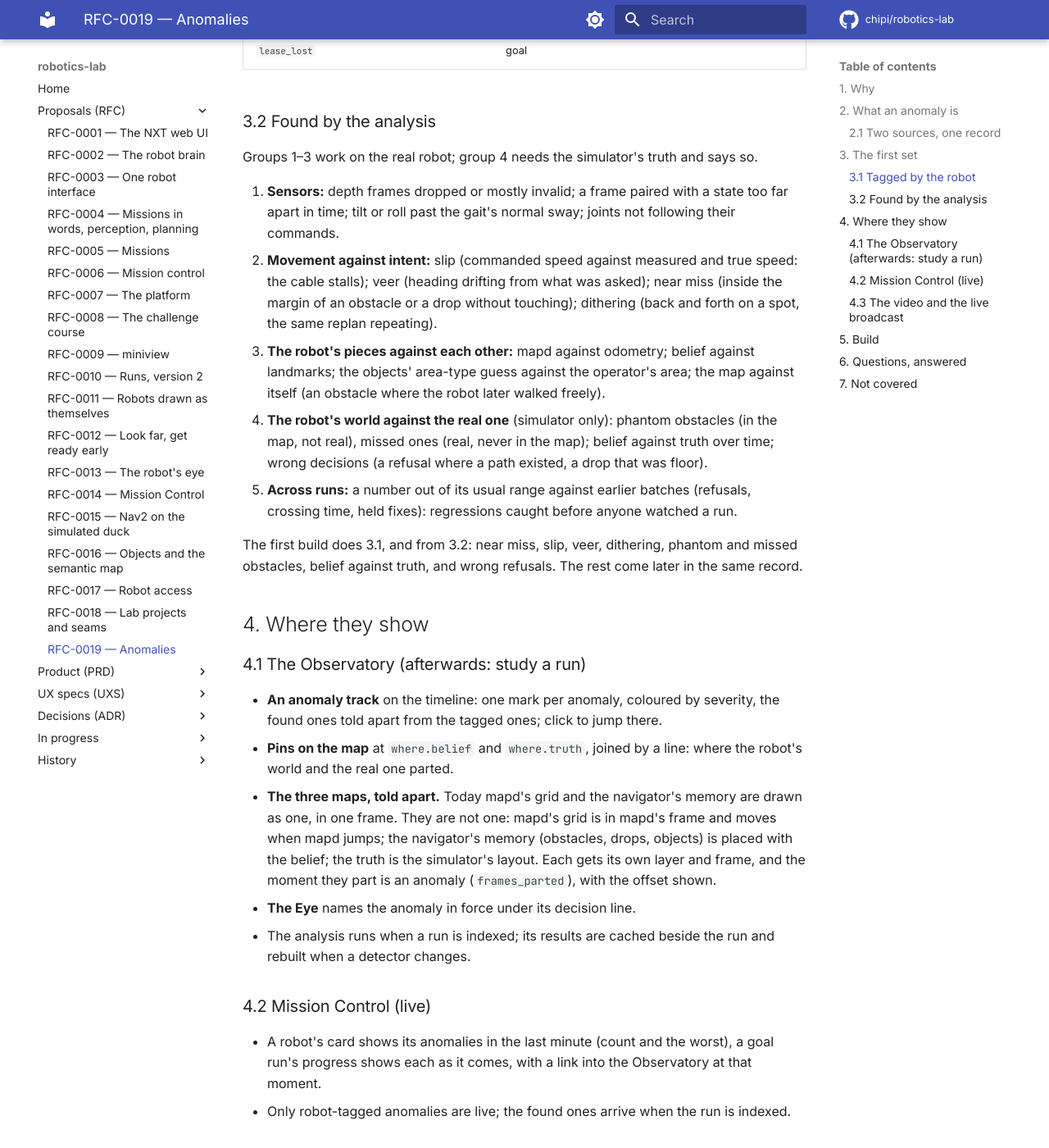
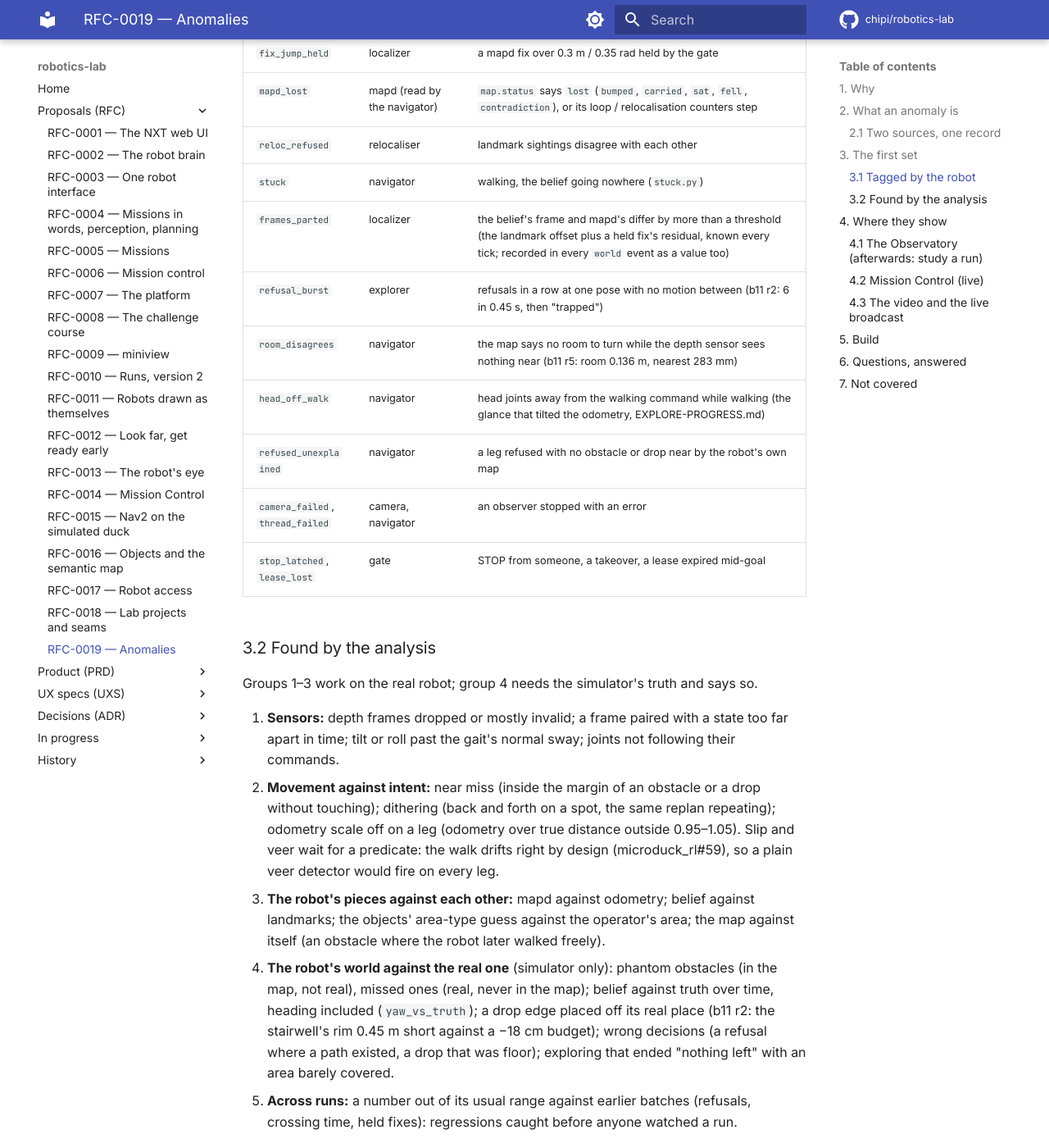
Before and after one commit to chipi/robotics-lab, an MkDocs documentation site: the page built from docs/rfc/RFC-0019-anomaly-telemetry.md, in a window 1280 px wide and 1400 px high, scrolled down 2308 px. Shown: the whole window at 82% size. Built offline with MkDocs 1.6.1 and Material for MkDocs 9.7.7, drawn with Linux system fonts in a browser that asks for light colours; comment, search, counter and statistics services are not loaded; some of the changed text lies outside the part shown.

Commit message:
docs: RFC-0019 accepted with changes (revision 2: the advisor's review — b11's anomalies, frames_parted live, detector/version/frame/margin/evidence, a harness source, quiet on clean runs, a CLI first, the derived index; Mission Control and video kept)
Co-Authored-By: Claude Opus 5.5 <noreply@anthropic.com>
Claude-Session: https://claude.ai/code/session_014cvkLDtihKBLiV2cbMenbC

````diff
--- a/docs/rfc/RFC-0019-anomaly-telemetry.md
+++ b/docs/rfc/RFC-0019-anomaly-telemetry.md
@@ -1,6 +1,7 @@
 # RFC-0019 — Anomalies: what went wrong, told by the software, on the timeline and the map
 
-**Status:** Proposed (2026-11-19), for the operator's review. The operator's direction, 2026-11-19:
+**Status:** Accepted with changes, revision 2 (2026-11-19): the advisor's review (Fable 5.1) folded
+in, the operator: "Yes"; its questions answered (§6). The operator's direction, 2026-11-19:
 "track during the run all the things that are going wrong … a telemetry of the software modules
 that we are building, so that after a run finishes, we can … see how software works, not only what
 sensors are telling us … plot on a timeline events that were coming from the software that were
@@ -46,10 +47,11 @@ alike:
 
 ```json
 {"anomaly": "fix_jump_held", "source": "robot", "module": "localizer", "severity": "major",
- "t": 822.5, "t_end": 844.0,
- "where": {"belief": [1.94, -1.01], "truth": [1.69, -0.35]},
+ "detector": "fix_gate", "version": 1, "t": 822.5, "t_end": 844.0,
+ "where": {"belief": [1.94, -1.01], "mapd": [1.94, -1.01], "truth": [1.69, -0.35], "frame": "map"},
  "summary": "mapd moved the belief 0.90 m in one fix while pivoting; held",
- "values": {"jump_m": 0.90, "mapd_lost": "bumped", "relocalizations": 3},
+ "values": {"jump_m": 0.90, "mapd_lost": "bumped", "relocalizations": 3}, "margin": 0.60,
+ "evidence": {"t": [822.4, 822.6], "events": ["fix@822.6", "mapd_status@822.5"]},
  "related": ["contact@844.0"]}
 ```
 
@@ -57,9 +59,19 @@ alike:
   was. On the real robot `truth` is absent.
 - `severity`: `info` (worth seeing), `minor` (cost time), `major` (put the run at risk), `critical`
   (contact, fall, a drop margin broken).
-- `related` links causes and effects (the jump and the contact it led to).
-- A robot-tagged anomaly is an event in the run log (ADR-0014's shape, `event: "anomaly"`); a
-  found one is written beside the run by the analysis, never into the recording.
+- `related` links causes and effects (the jump and the contact it led to); `evidence` is what the
+  detector read (a tick range, event ids), kept apart from cause and effect.
+- `detector` and `version`: which detector found it and which version, so its results are rebuilt
+  when the detector changes. `margin`: how far past its threshold it was (a near miss by 1 mm and
+  by 5 cm are different findings).
+- `where` names its frames: the belief, mapd's own (`mapd`, when it differs) and the truth.
+- A third source, `harness`: the simulator's live truth guard (the exploring runner stops a run on a
+  contact by truth), neither the robot nor the analysis.
+- Contact and fall are judge outcomes, not anomalies; an anomaly links to them through `related`.
+- A robot-tagged anomaly is an event in the run log (ADR-0014's shape, `event: "anomaly"`): the
+  run log here is the format-2 run (the MCAP the Observatory reads; `ticks.jsonl` is the navigator's
+  own copy and carries the same events). A found one goes into the Observatory's derived index
+  (ADR-0004, ADR-0009), rebuilt from the run, never into the recording.
 
 ## 3. The first set
 
@@ -71,6 +83,10 @@ alike:
 | `mapd_lost` | mapd (read by the navigator) | `map.status` says `lost` (`bumped`, `carried`, `sat`, `fell`, `contradiction`), or its loop / relocalisation counters step |
 | `reloc_refused` | relocaliser | landmark sightings disagree with each other |
 | `stuck` | navigator | walking, the belief going nowhere (`stuck.py`) |
+| `frames_parted` | localizer | the belief's frame and mapd's differ by more than a threshold (the landmark offset plus a held fix's residual, known every tick; recorded in every `world` event as a value too) |
+| `refusal_burst` | explorer | refusals in a row at one pose with no motion between (b11 r2: 6 in 0.45 s, then "trapped") |
+| `room_disagrees` | navigator | the map says no room to turn while the depth sensor sees nothing near (b11 r5: room 0.136 m, nearest 283 mm) |
+| `head_off_walk` | navigator | head joints away from the walking command while walking (the glance that tilted the odometry, EXPLORE-PROGRESS.md) |
 | `refused_unexplained` | navigator | a leg refused with no obstacle or drop near by the robot's own map |
 | `camera_failed`, `thread_failed` | camera, navigator | an observer stopped with an error |
 | `stop_latched`, `lease_lost` | gate | STOP from someone, a takeover, a lease expired mid-goal |
@@ -81,20 +97,28 @@ Groups 1–3 work on the real robot; group 4 needs the simulator's truth and say
 
 1. **Sensors:** depth frames dropped or mostly invalid; a frame paired with a state too far apart in
    time; tilt or roll past the gait's normal sway; joints not following their commands.
-2. **Movement against intent:** slip (commanded speed against measured and true speed: the cable
-   stalls); veer (heading drifting from what was asked); near miss (inside the margin of an obstacle
-   or a drop without touching); dithering (back and forth on a spot, the same replan repeating).
+2. **Movement against intent:** near miss (inside the margin of an obstacle or a drop without
+   touching); dithering (back and forth on a spot, the same replan repeating); odometry scale off on
+   a leg (odometry over true distance outside 0.95–1.05). Slip and veer wait for a predicate: the walk
+   drifts right by design (microduck_rl#59), so a plain veer detector would fire on every leg.
 3. **The robot's pieces against each other:** mapd against odometry; belief against landmarks; the
    objects' area-type guess against the operator's area; the map against itself (an obstacle where
    the robot later walked freely).
 4. **The robot's world against the real one** (simulator only): phantom obstacles (in the map, not
-   real), missed ones (real, never in the map); belief against truth over time; wrong decisions
-   (a refusal where a path existed, a drop that was floor).
+   real), missed ones (real, never in the map); belief against truth over time, heading included
+   (`yaw_vs_truth`); a drop edge placed off its real place (b11 r2: the stairwell's rim 0.45 m short
+   against a −18 cm budget); wrong decisions (a refusal where a path existed, a drop that was floor);
+   exploring that ended "nothing left" with an area barely covered.
 5. **Across runs:** a number out of its usual range against earlier batches (refusals, crossing
    time, held fixes): regressions caught before anyone watched a run.
 
-The first build does 3.1, and from 3.2: near miss, slip, veer, dithering, phantom and missed
-obstacles, belief against truth, and wrong refusals. The rest come later in the same record.
+The first build does 3.1, and from 3.2: near miss, dithering, odometry scale, phantom and missed
+obstacles, belief and heading against truth, a misplaced edge, wrong refusals, and areas left
+uncovered. The rest come later in the same record.
+
+**A detector earns its place on the track** by staying quiet on clean runs: before it joins, it
+reports its count on b9 r2, b10b and b11 r1, and one that fires on routine behaviour is fixed or
+left out (b11 r1 alone has 2056 sightings).
 
 ## 4. Where they show
 
@@ -110,8 +134,10 @@ obstacles, belief against truth, and wrong refusals. The rest come later in the
   simulator's layout. Each gets its own layer and frame, and the moment they part is an anomaly
   (`frames_parted`), with the offset shown.
 - **The Eye** names the anomaly in force under its decision line.
-- The analysis runs when a run is indexed; its results are cached beside the run and rebuilt when
-  a detector changes.
+- The analysis runs when a run is indexed; its results go into the derived index and are rebuilt
+  when a detector's version changes.
+- The three maps can be drawn from what is already recorded (mapd's grid in every `world` event)
+  once each `world` event carries the frame delta (§3.1, `frames_parted`).
 
 ### 4.2 Mission Control (live)
 
@@ -127,15 +153,21 @@ obstacles, belief against truth, and wrong refusals. The rest come later in the
 ## 5. Build
 
 1. The record and the robot-tagged set (§3.1) in the navigator; mapd's lost reason and counters
-   read on every fix.
-2. The analysis framework in the Observatory (a detector is a function over a run that returns
-   records) and the first found set (§3.2).
+   read on every fix (built: 28c5cc9, `mapd_status`); the frame delta in every `world` event (with
+   the frame fix, branch nav-frames).
+2. The analysis as a command-line table over one run first (a detector is a function over a run
+   that returns records), used on b11 at once; then the first found set (§3.2) in the Observatory's
+   derived index.
 3. The Observatory's track, pins, three maps and the Eye's line; the page tests.
-4. Mission Control's live side; the video panel and the watch page.
+4. Mission Control's live side; the video panel and the watch page (kept: the operator asked for
+   them; the review would have cut them from this RFC, and they come after 1–3).
 5. Across-run detectors once a batch store exists.
 
-Each step: unit tests on recorded runs (b10a r1's jump, b10b r2's graze, gate12's stalls are the
-first fixtures: each must come out as the anomaly it was).
+Each step: unit tests on recorded runs, each fixture coming out as the anomaly it was: b10b r2's
+graze (near miss, then contact), gate12's stalls (stuck), b11 r2 (the refusal burst and the
+misplaced edge), b11 r3 (the room disagreement), gate4 ch11 (the odometry scale). b10a r1's jump
+can only be found by belief against truth: its recording has no raw fix, so it is no fixture for
+`fix_jump_held`.
 
 ## 6. Questions, answered
 
````
Also changed, not shown: docs/rfc/README.md (+1 -1 lines).
